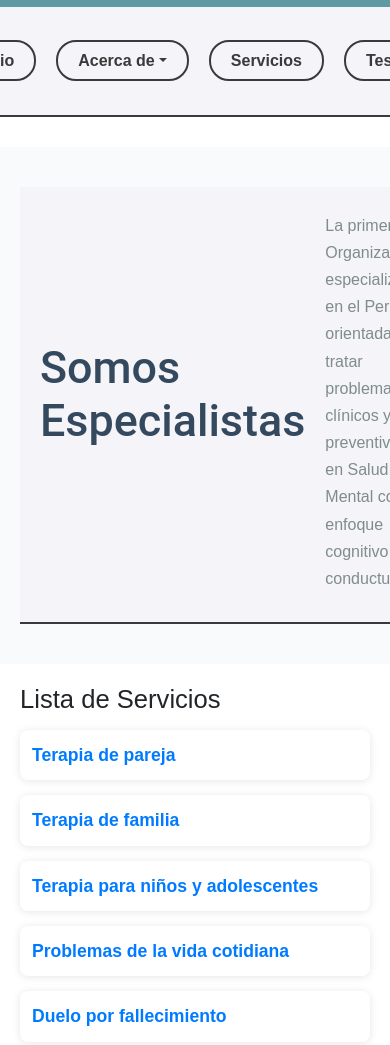
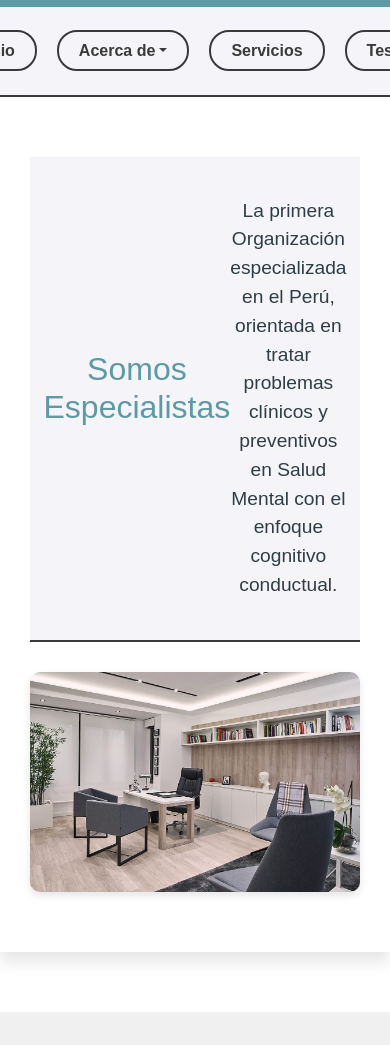
Before and after one commit to KYKELUKE/Psicology-Clarity-Mental, a plain HTML site: page servicios.html in a window 390 px wide. Shown: the part 55-1100 px from the top of the page. Drawn offline with nearby package versions, Linux system fonts and the light colour scheme.

Commit message:
Mejora en diseño y estructurado

```diff
--- a/Assets/css/servicios.css
+++ b/Assets/css/servicios.css
@@ -1,4 +1,11 @@
-/* Estilos generales */
+/* Variables de color */
+:root {
+  --main-color: #5d9aa4; /* Azul verde suave */
+  --secondary-color: #f0f0f0; /* Lila pastel */
+  --accent-color: #88b04b; /* Verde calmante */
+  --text-color: #2f3e46; /* Gris oscuro */
+  --background-color: #f7f7f7; /* Fondo gris claro */
+}
 body {
   font-family: Arial, sans-serif;
   margin: 0;
@@ -124,156 +131,131 @@ header nav ul li a.active {
 .dropdown-item:hover {
   background-color: #f1f1f1; /* Fondo claro al pasar el ratón */
 }
-/* Estilos generales para la sección */
+
+/* Estilo de la sección de especialistas */
 .section-content {
-  display: flex;
-  flex-direction: row; /* Alineamos el contenido en una fila (lado a lado) */
-  align-items: center; /* Alineamos los items en el centro verticalmente */
-  justify-content: space-between; /* Espaciado entre los elementos */
-  padding: 40px 20px;
-  background-color: #f9fafb; /* Fondo más suave */
+  background-color: #fff;
+  padding: 60px 30px;
+  text-align: center;
+  box-shadow: 0 10px 15px rgba(0, 0, 0, 0.1);
+  margin-bottom: 60px;
+}
+
+.especial {
+  max-width: 800px;
+  margin: 0 auto;
+  padding: 20px;
+}
+
+.especial .title {
+  font-size: 2.5rem;
+  color: var(--main-color);
+  margin-bottom: 20px;
+}
+
+.especial .descripcion {
+  font-size: 1.2rem;
+  color: var(--text-color);
+  margin-bottom: 20px;
+  line-height: 1.5;
+}
+
+.oficina-img {
   margin-top: 30px;
 }
 
-/* Estilos para el header de la sección */
-.especial {
-  flex: 1; /* Toma el 50% del espacio disponible */
-  text-align: left; /* Alineación del texto a la izquierda */
-  margin-right: 20px; /* Margen entre el texto y la imagen */
+.oficina-img__image {
+  width: 100%;
+  max-width: 800px;
+  border-radius: 10px;
+  box-shadow: 0 4px 8px rgba(0, 0, 0, 0.1);
 }
 
-/* Estilos para el título */
-.title {
-  font-size: 2.8rem;
-  color: #34495e; /* Título con un color más elegante */
-  font-family: "Roboto", sans-serif;
-  margin-bottom: 20px;
-  line-height: 1.2;
+/* Sección de lista de servicios */
+.section {
+  padding: 60px 30px;
+  text-align: center;
+  background-color: var(--secondary-color);
 }
 
-/* Estilos para la descripción */
-.descripcion {
-  font-size: 1.1rem;
-  color: #7f8c8d;
-  font-family: "Arial", sans-serif;
-  line-height: 1.7;
-  margin-top: 10px;
-  padding: 0 20px;
-  max-width: 800px;
-  margin-left: auto;
-  margin-right: auto;
+.titulo-seccion {
+  font-size: 2rem;
+  color: var(--main-color);
+  margin-bottom: 20px;
 }
 
-/* Estilos para el contenedor de la imagen */
-.oficina-img {
-  flex: 1; /* Toma el 50% del espacio disponible */
-  margin-left: 20px;
-  position: relative;
-  overflow: hidden;
-  border-radius: 8px;
-  box-shadow: 0 4px 15px rgba(0, 0, 0, 0.1);
-  max-width: 100%;
-}
-
-/* Estilos para la imagen dentro del contenedor */
-.oficina-img__image {
-  width: 100%;
-  height: auto;
-  transition: transform 0.3s ease-in-out;
-}
-
-/* Efecto hover para la imagen */
-.oficina-img__image:hover {
-  transform: scale(1.05);
-}
-
-/* Lista de servicios */
 .lista-servicios {
   list-style-type: none;
+  margin: 0;
   padding: 0;
+  display: grid;
+  grid-template-columns: repeat(3, 1fr);
+  gap: 20px;
+  max-width: 900px;
+  margin: 0 auto;
 }
 
 .lista-servicios li {
-  background-color: #ffffff;
-  margin: 15px 0;
-  padding: 15px;
+  background-color: #fff;
+  padding: 20px;
   border-radius: 8px;
-  box-shadow: 0 1px 8px rgba(0, 0, 0, 0.1);
-  transition: transform 0.3s ease, background-color 0.3s ease;
+  box-shadow: 0 4px 8px rgba(0, 0, 0, 0.1);
+  transition: background-color 0.3s ease;
+}
+
+.lista-servicios li a {
+  text-decoration: none;
+  color: var(--main-color);
+  font-size: 1.1rem;
 }
 
 .lista-servicios li:hover {
-  transform: translateY(-5px);
-  background-color: #ffedd5;
+  background-color: var(--main-color);
+  color: #fff;
 }
 
-.lista-servicios li a {
-  color: #007bff;
-  text-decoration: none;
-  font-weight: bold;
-  font-size: 1.1rem;
+.lista-servicios li:hover a {
+  color: #fff;
 }
 
-.lista-servicios li a:hover {
-  text-decoration: underline;
-  color: #0056b3;
+/* Sección de descripciones de especialidades */
+.descripcion {
+  font-size: 1.1rem;
+  color: var(--text-color);
+  max-width: 900px;
+  margin: 20px auto;
+  line-height: 1.6;
 }
 
 /* Pie de página */
 .pie-pagina {
+  background-color: var(--main-color);
+  color: white;
   text-align: center;
   padding: 20px;
-  background-color: #fff;
-  box-shadow: 0 -2px 10px rgba(0, 0, 0, 0.1);
   margin-top: 40px;
-  border-radius: 10px;
 }
 
 .pie-pagina p {
   font-size: 1rem;
-  color: #666;
+  margin: 0;
 }
 
-/* Diseño responsivo */
+/* Media Queries */
 @media (max-width: 768px) {
-  header h1 {
+  .lista-servicios {
+    grid-template-columns: 1fr 1fr;
+  }
+}
+
+@media (max-width: 480px) {
+  .lista-servicios {
+    grid-template-columns: 1fr;
+  }
+  .titulo-seccion {
+    font-size: 1.8rem;
+  }
+  .especial .title {
     font-size: 2rem;
   }
-
-  header .descripcion {
-    font-size: 1rem;
-  }
-
-  .section {
-    padding: 20px;
-  }
-
-  .titulo-seccion {
-    font-size: 1.6rem;
-  }
-
-  .descripcion {
-    font-size: 1rem;
-    margin-bottom: 15px;
-  }
-
-  .lista-servicios li {
-    padding: 12px;
-  }
-
-  .pie-pagina {
-    padding: 15px;
-  }
 }
-::-webkit-scrollbar {
-  width: 6px;
-}
-
-::-webkit-scrollbar-thumb {
-  background: #888;
-  border-radius: 6px;
-}
-
-::-webkit-scrollbar-thumb:hover {
-  background: #555;
-}
--- a/servicios.html
+++ b/servicios.html
@@ -52,7 +52,6 @@
       </div>
     </div>
 
-    <!-- Barra de navegación -->
     <header>
       <div class="logo">
         <img
@@ -60,6 +59,14 @@
           alt="Logo Clarity Mental" />
         <h1 class="title">Clarity Mental</h1>
       </div>
+
+      <!-- Botón de la hamburguesa -->
+      <div class="hamburger" onclick="toggleMenu()">
+        <div class="line"></div>
+        <div class="line"></div>
+        <div class="line"></div>
+      </div>
+
       <nav>
         <ul>
           <li><a href="Inicio.html">Inicio</a></li>
@@ -159,5 +166,6 @@
 
     <!-- Scripts -->
     <script src="https://cdn.jsdelivr.net/npm/bootstrap@5.3.0/dist/js/bootstrap.bundle.min.js"></script>
+    <script src=""></script>
   </body>
 </html>
```
Also changed, not shown: Assets/js/script.js (added, +10 -0 lines).
